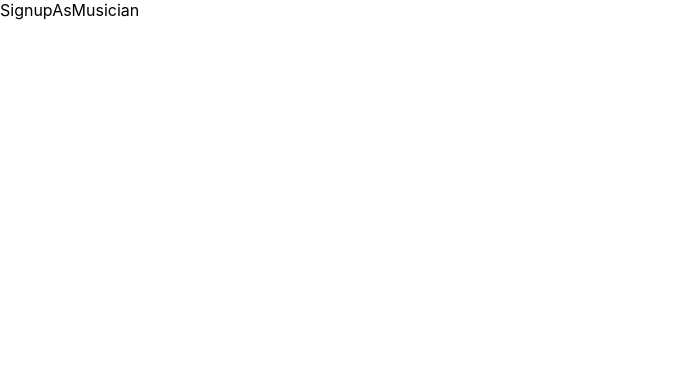
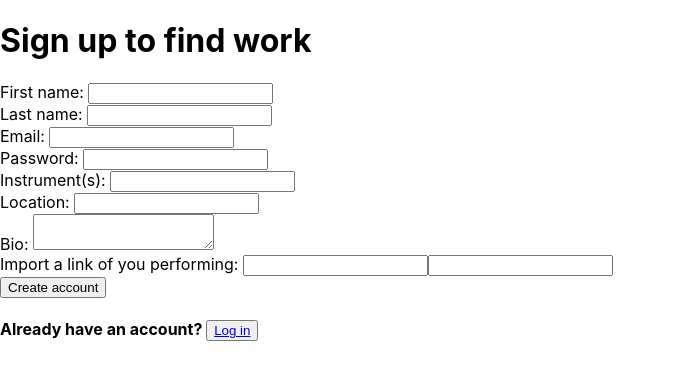
Before and after one commit to samuelwstout/freenote-1, a React (Create React App) app in the folder client/: page /signup_as_musician in a window 1280 px wide. Shown: the top 380 px of the page, without its empty margins (0-676 px from the left). Built offline with nearby package versions, Linux system fonts and the light colour scheme.

Commit message:
Insert starting code for auth components

```diff
--- a/client/src/components/authentication/Login.jsx
+++ b/client/src/components/authentication/Login.jsx
@@ -1,8 +1,55 @@
-import React from 'react'
+import React, { useState } from 'react'
+// import { baseUrl, headers } from '../../Globals'
+import { Link, useNavigate } from 'react-router-dom'
 
 const Login = () => {
+
+  const navigate = useNavigate();
+
+  const [email, setEmail] = useState('');
+  const [password, setPassword] = useState('');
+
+  // const handleSubmit = (e) => {
+  //   e.preventDefault()
+
+  //   const strongParams = {
+  //       email,
+  //       password
+  //   }
+
+  //   fetch(baseUrl + '/login', {
+  //     method: "POST",
+  //     headers,
+  //     body: JSON.stringify(strongParams)
+  //   })
+  //     .then(r => r.json())
+  //     .then(data => {
+  //       loginMusician(data.musician)
+  //       localStorage.setItem('jwt', data.token)
+  //       if (data.musician) navigate('/find_work')
+  //     })
+  // }
+
+  // onSubmit={ handleSubmit } in <form>
+
   return (
-    <div>Login</div>
+    <div>
+       <h1>Login</h1>
+        <form>
+          <div>
+            <label htmlFor='email'>Email: </label>
+            <input type='text' name='email' id='email' value={ email } onChange={e => setEmail(e.target.value)} />
+          </div>
+          <div>
+            <label htmlFor='password'>Password: </label>
+            <input type='password' name='password' id='password' value={ password } onChange={e => setPassword(e.target.value)} />
+          </div>
+
+          <input type='submit' value='Login' />
+        </form>
+
+        <h4>Don't have an account? <button><Link to="/signup">Sign up</Link></button></h4>
+    </div>
   )
 }
 
--- a/client/src/components/authentication/Signup.jsx
+++ b/client/src/components/authentication/Signup.jsx
@@ -1,8 +1,24 @@
-import React from 'react'
+import React, {useEffect} from 'react'
+import { Link, useNavigate } from 'react-router-dom'
 
 const Signup = () => {
+
+  // put {loggedIn} in parameters after writing auth
+
+  // const navigate = useNavigate();
+
+  // useEffect(() => {
+  //   if (loggedIn) {
+  //     navigate('/find_work')
+  //   }
+  // }, [loggedIn])
+
   return (
-    <div>Signup</div>
+    <div>
+      <h1>Join as musician or contractor</h1>
+        <button><Link to="/signup_as_contractor">I'm a contractor, hiring for a project</Link></button>
+        <button><Link to="/signup_as_musician">I'm a musician, looking for work</Link></button>
+    </div>
   )
 }
 
--- a/client/src/components/authentication/SignupAsContractor.jsx
+++ b/client/src/components/authentication/SignupAsContractor.jsx
@@ -1,8 +1,27 @@
 import React from 'react'
+import { Link, useNavigate } from 'react-router-dom'
 
 const SignupAsContractor = () => {
+
+  const navigate = useNavigate();
+
+  const handleSubmit = (e) => {
+    e.preventDefault()
+    navigate("/create_job")
+  }
+
   return (
-    <div>SignupAsContractor</div>
+    <div>
+      <h1>Sign up to hire talent</h1>
+        <form onSubmit={handleSubmit}>
+            <input placeholder='First name'></input>
+            <input placeholder='Last name'></input>
+            <input placeholder='Email'></input>
+            <input placeholder='Password'></input>
+            <input type='submit'></input>
+        </form>
+        <h4>Already have an account? <button><Link to="/login">Log in</Link></button></h4>
+    </div>
   )
 }
 
--- a/client/src/components/authentication/SignupAsMusician.jsx
+++ b/client/src/components/authentication/SignupAsMusician.jsx
@@ -1,8 +1,99 @@
-import React from 'react'
+import React, { useState } from 'react'
+// import { baseUrl, headers } from '../../Globals'
+import { Link, useNavigate } from 'react-router-dom'
 
 const SignupAsMusician = () => {
+
+  // put { loginMusician } in parameter after writing auth
+
+  const navigate = useNavigate()
+
+  const [first_name, setFirstName] = useState('')
+  const [last_name, setLastName] = useState('')
+  const [email, setEmail] = useState('')
+  const [password, setPassword] = useState('')
+  const [instrument, setInstrument] = useState('')
+  const [location, setLocation] = useState('')
+  const [bio, setBio] = useState('')
+  const [media_url1, setMedia1] = useState('')
+  const [media_url2, setMedia2] = useState('')
+
+  // const handleSubmit = (e) => {
+  //   e.preventDefault()
+
+  //   const strongParams = {
+  //     musician: {
+  //       first_name,
+  //       last_name,
+  //       email,
+  //       password,
+  //       instrument,
+  //       location,
+  //       bio,
+  //       media_url1,
+  //       media_url2
+  //     }
+  //   }
+
+  //   fetch(baseUrl + '/musicians', {
+  //     method: "POST",
+  //     headers,
+  //     body: JSON.stringify(strongParams)
+  //   })
+  //     .then(r => r.json())
+  //     .then(data => {
+  //       loginMusician(data.musician)
+  //       localStorage.setItem('jwt', data.token)
+  //       navigate('/find_work')
+  //     })
+  // }
+
+  // add handlesubmit to <form>
+
   return (
-    <div>SignupAsMusician</div>
+    <div>
+
+<h1>Sign up to find work</h1>
+        <form>
+          <div>
+            <label htmlFor='first_name'>First name: </label>
+            <input type='text' name='first name' id='first_name' value={ first_name } onChange={e => setFirstName(e.target.value)} />
+          </div>
+          <div>
+            <label htmlFor='last_name'>Last name: </label>
+            <input type='text' name='last name' id='last_name' value={ last_name } onChange={e => setLastName(e.target.value)} />
+          </div>
+          <div>
+            <label htmlFor='email'>Email: </label>
+            <input type='text' name='email' id='email' value={ email } onChange={e => setEmail(e.target.value)} />
+          </div>
+          <div>
+            <label htmlFor='password'>Password: </label>
+            <input type='password' name='password' id='password' value={ password } onChange={e => setPassword(e.target.value)} />
+          </div>
+          <div>
+            <label htmlFor='instrument'>Instrument(s): </label>
+            <input type='text' name='instrument' id='instrument' value={ instrument } onChange={e => setInstrument(e.target.value)} />
+          </div>
+          <div>
+            <label htmlFor='location'>Location: </label>
+            <input type='text' name='location' id='location' value={ location } onChange={e => setLocation(e.target.value)} />
+          </div>
+          <div>
+            <label htmlFor='bio'>Bio: </label>
+            <textarea type='text' name='bio' id='bio' value={ bio } onChange={e => setBio(e.target.value)} />
+          </div>
+          <div>
+            <label htmlFor='media1'>Import a link of you performing: </label>
+            <input type='text' name='media1' id='media1' value={ media_url1 } onChange={e => setMedia1(e.target.value)} />
+            <input type='text' name='media2' id='media2' value={ media_url2 } onChange={e => setMedia2(e.target.value)} />
+          </div>
+
+          <input type='submit' value='Create account' />
+        </form>
+
+        <h4>Already have an account? <button><Link to="/login">Log in</Link></button></h4>
+    </div>
   )
 }
 
```
